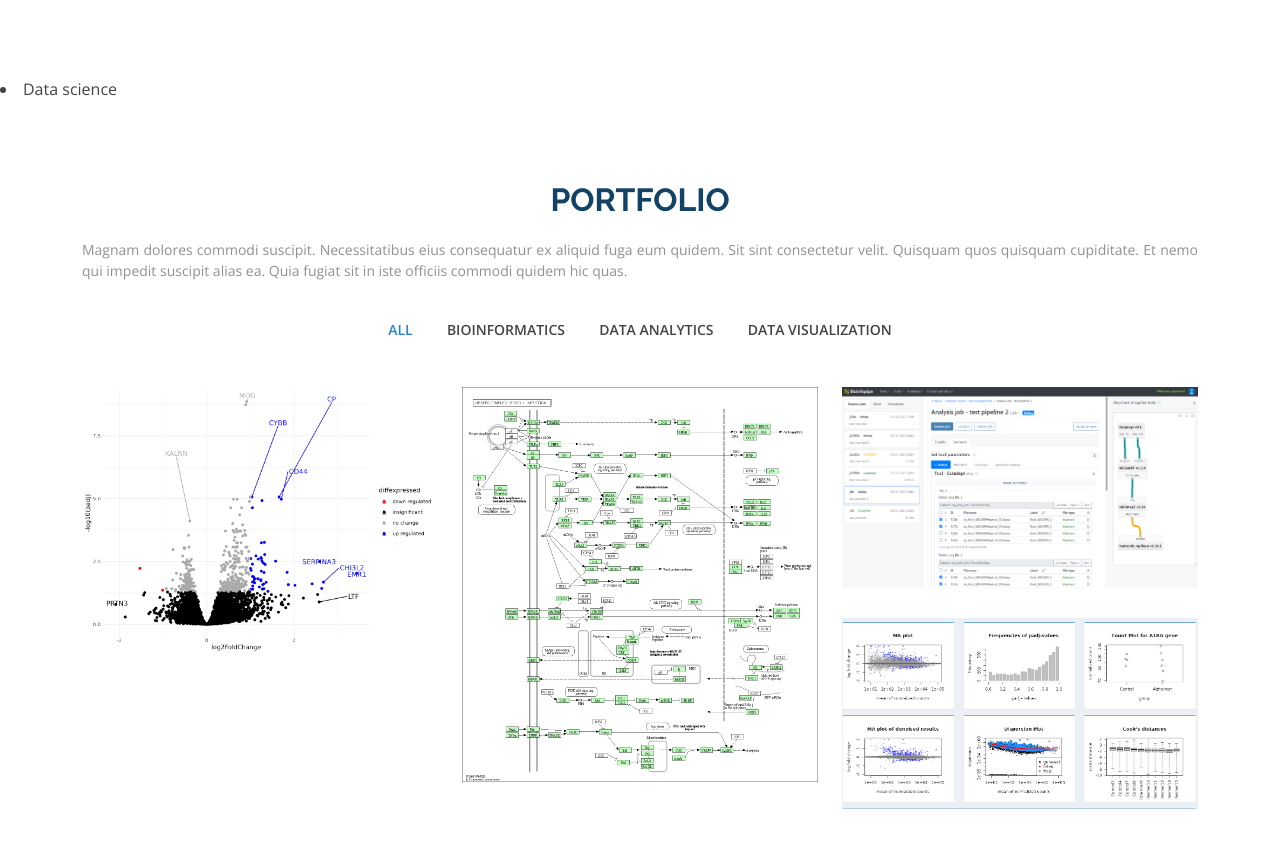
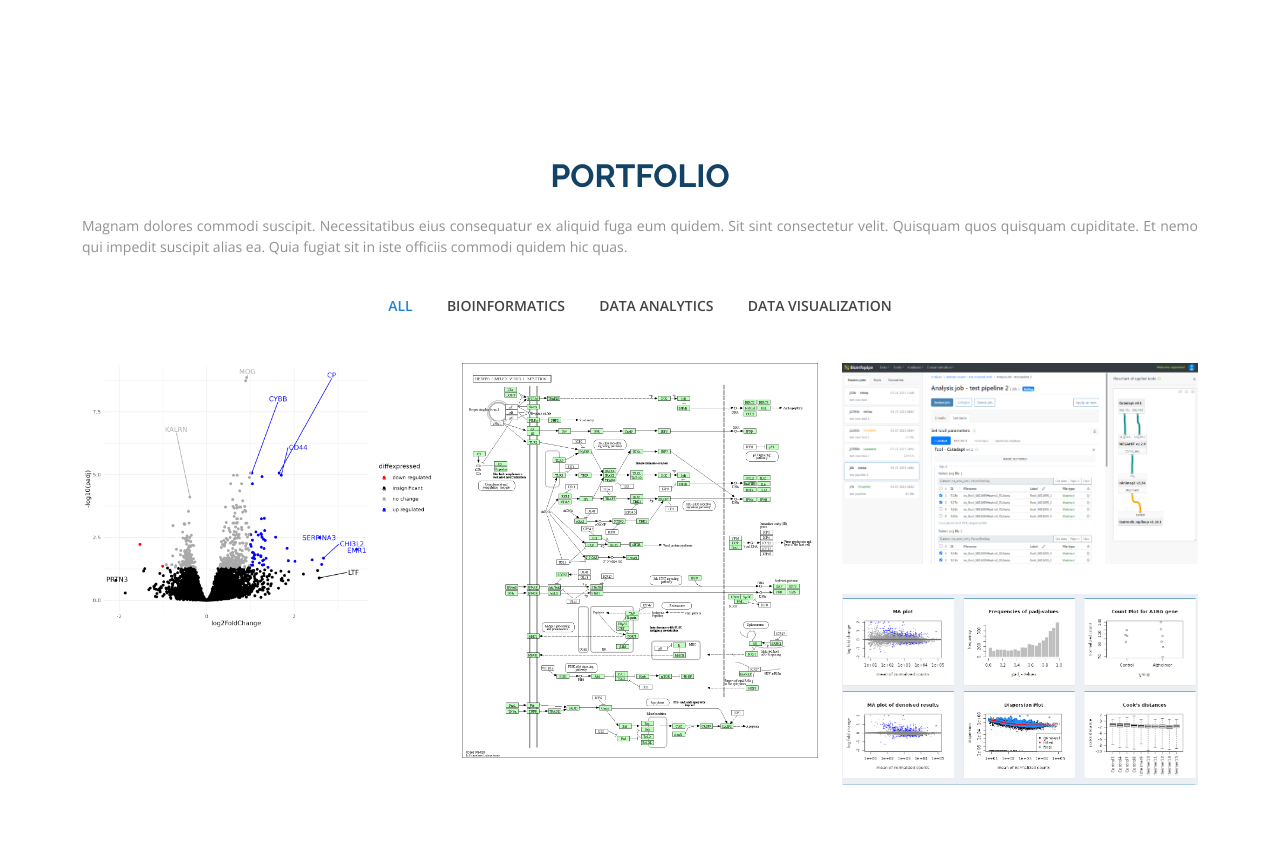
Before and after one commit to CyrilleMesue/Portfolio, a plain HTML site: page index.html in a window 1280 px wide. Shown: the part 1773-2620 px from the top of the page. Drawn offline with nearby package versions, Linux system fonts and the light colour scheme.

```diff
--- a/index.html
+++ b/index.html
@@ -165,7 +165,6 @@
     </section><!-- End About Section -->
 
 
-    <li data-filter=".filter-web">Data science</li>
     <section id="portfolio" class="portfolio">
       <div class="container" data-aos="fade-up">
 
```
